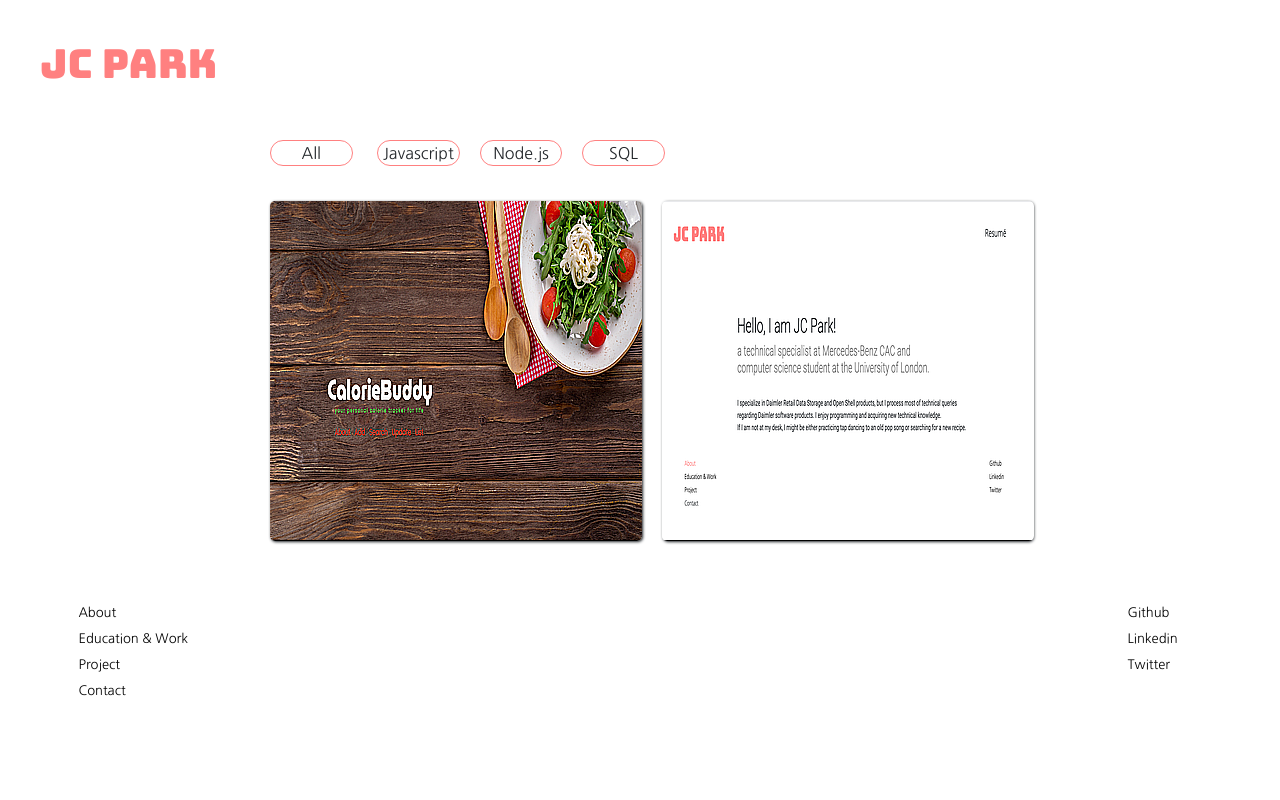
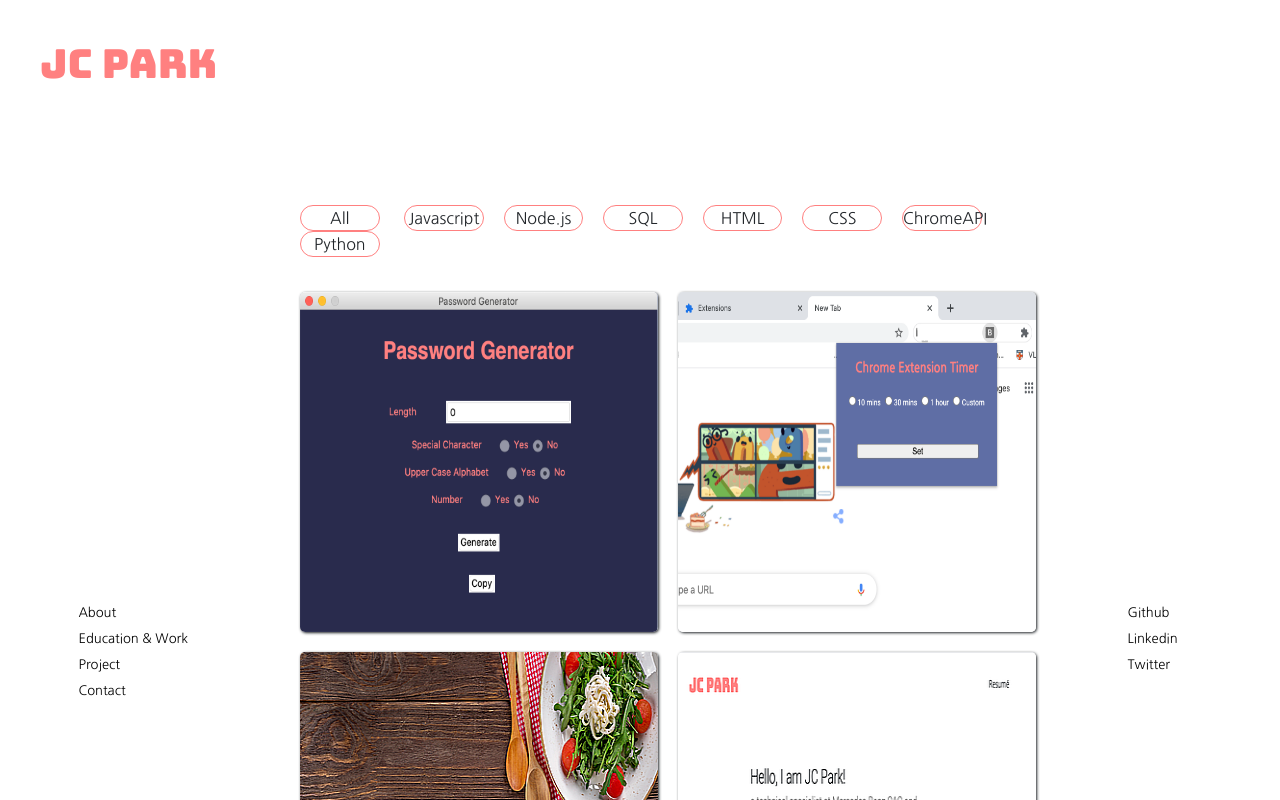
Before and after one commit to holyjc827/personalPage, a plain HTML site: page project.html in a window 1280 px wide. Both pictures are taken after a click on the element "All". Shown: the top 800 px of the page. Drawn offline with nearby package versions, Linux system fonts and the light colour scheme.

Commit message:
adding a python project# Please enter the commit message for your changes. Lines starting

```diff
--- a/gallery.json
+++ b/gallery.json
@@ -12,6 +12,18 @@
         "image":"coloriecounter.png",
         "skill":["Javascript", "Node.js","SQL"],
         "link":"#"
+    },
+    {
+        "title":"SimpleBreakReminder",
+        "image":"BreakReminder.png",
+        "skill":["Javascript", "HTML","CSS","ChromeAPI"],
+        "link":"https://github.com/holyjc827/extension"
+    },
+    {
+        "title":"GUI-Password-Generator",
+        "image":"Gui.png",
+        "skill":["Python"],
+        "link":"https://github.com/holyjc827/passwordgen"
     }
   ]
 }
--- a/main.css
+++ b/main.css
@@ -99,7 +99,8 @@
 .main_content{
     width: 70%;
     margin-left:190px;
-    padding-left:70px;
+    padding-left:100px;
+    padding-top:65px;
 }
 
 #about {
@@ -199,4 +200,6 @@
 
 .project img{
     border-radius:5px;
+    width: 358px;
+    height: 340px;
 }
```
Also changed, not shown: education.html (+2 -2 lines), index.html (+1 -5 lines), main.js (+0 -15 lines), BreakReminder.png (added), Gui.png (added), face.png (added).
